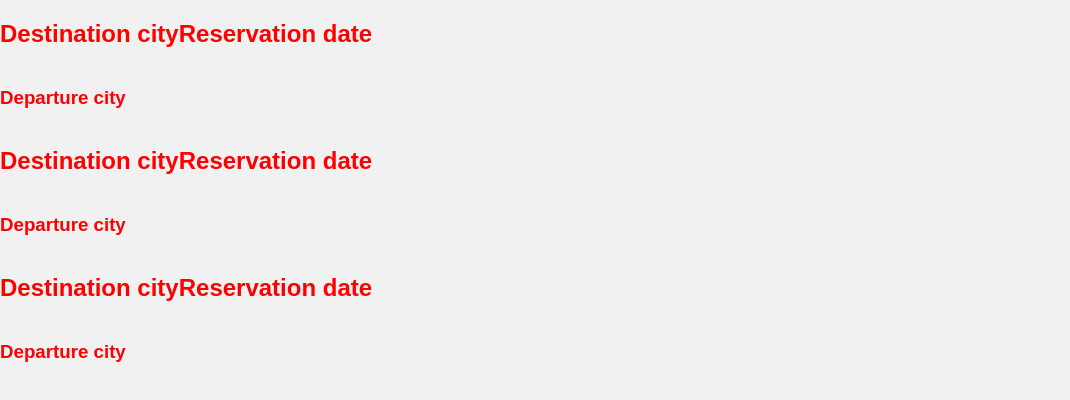
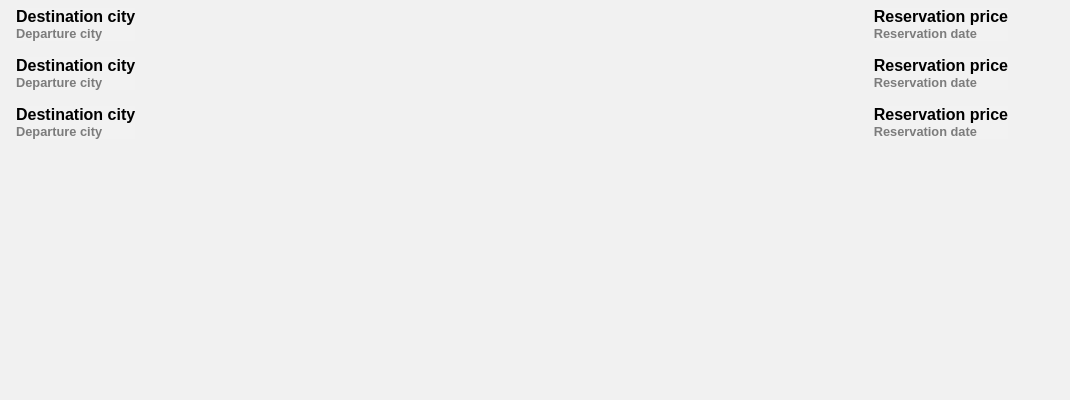
Before and after one commit to Mhamad-Raad/final-capstone-frontend, a React (Create React App) app: page / in a window 1280 px wide. Shown: the top 400 px of the page, without its empty margins (0-1070 px from the left). Built offline with nearby package versions, Linux system fonts and the light colour scheme.

Commit message:
fix es linter erors / add base styles

```diff
--- a/src/components/MyReservation/ReservationItem.css
+++ b/src/components/MyReservation/ReservationItem.css
@@ -3,4 +3,33 @@
   align-items: center;
   padding: 0.5rem 1rem;
   border: none;
+  width: 80%;
 }
+
+.reservation-item > div {
+  background-color: #f2f2f2;
+}
+
+.destination-city {
+  font-size: 1rem;
+  font-weight: bolder;
+  color: #000;
+}
+
+.departure-city {
+  font-size: 0.8rem;
+  font-weight: 600;
+  color: #7c7c7c;
+}
+
+.reservation-price {
+  font-size: 1rem;
+  font-weight: bolder;
+  color: #000;
+}
+
+.reservation-date {
+  font-size: 0.8rem;
+  font-weight: 600;
+  color: #7c7c7c;
+}
--- a/src/components/MyReservation/ReservationItem.js
+++ b/src/components/MyReservation/ReservationItem.js
@@ -1,13 +1,16 @@
-import React from 'react';
+import './ReservationItem.css';
 
 export default function ReservationItem() {
   return (
-    <li className='reservation-item row'>
-      <div className='column'>
-        <h2 className='destination-city'>Destination city</h2>
-        <h3 className='departure-city'>Departure city</h3>
+    <li className="reservation-item row">
+      <div className="column">
+        <h2 className="destination-city">Destination city</h2>
+        <h3 className="departure-city">Departure city</h3>
       </div>
-      <h2 className="reservation-date">Reservation date</h2>
+      <div className="column">
+        <h2 className="reservation-price">Reservation price</h2>
+        <h3 className="reservation-date">Reservation date</h3>
+      </div>
     </li>
   );
 }
--- a/src/index.css
+++ b/src/index.css
@@ -28,3 +28,9 @@ a {
   display: flex;
   flex-direction: row;
 }
+
+h1,
+h2,
+h3 {
+  margin: 0;
+}
```
Also changed, not shown: src/components/MyReservation/MyReservations.js (+7 -5 lines).
